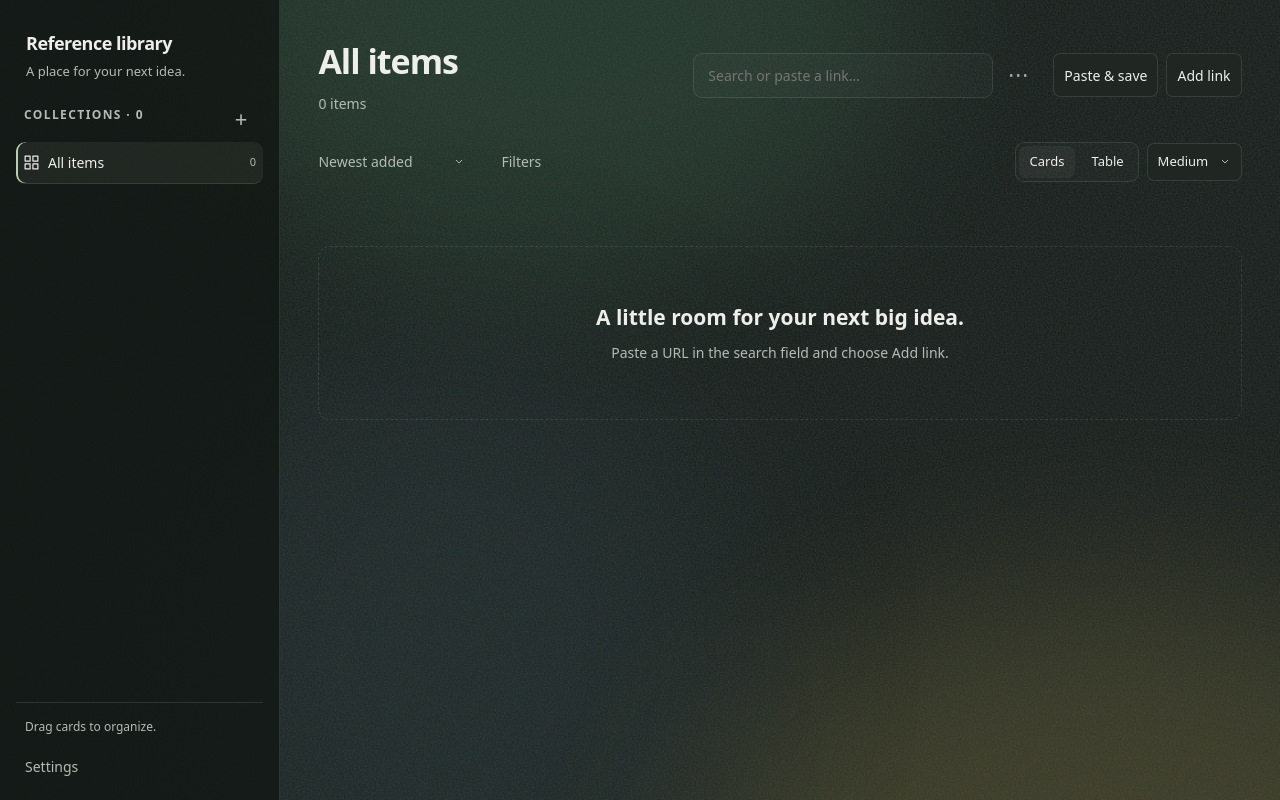
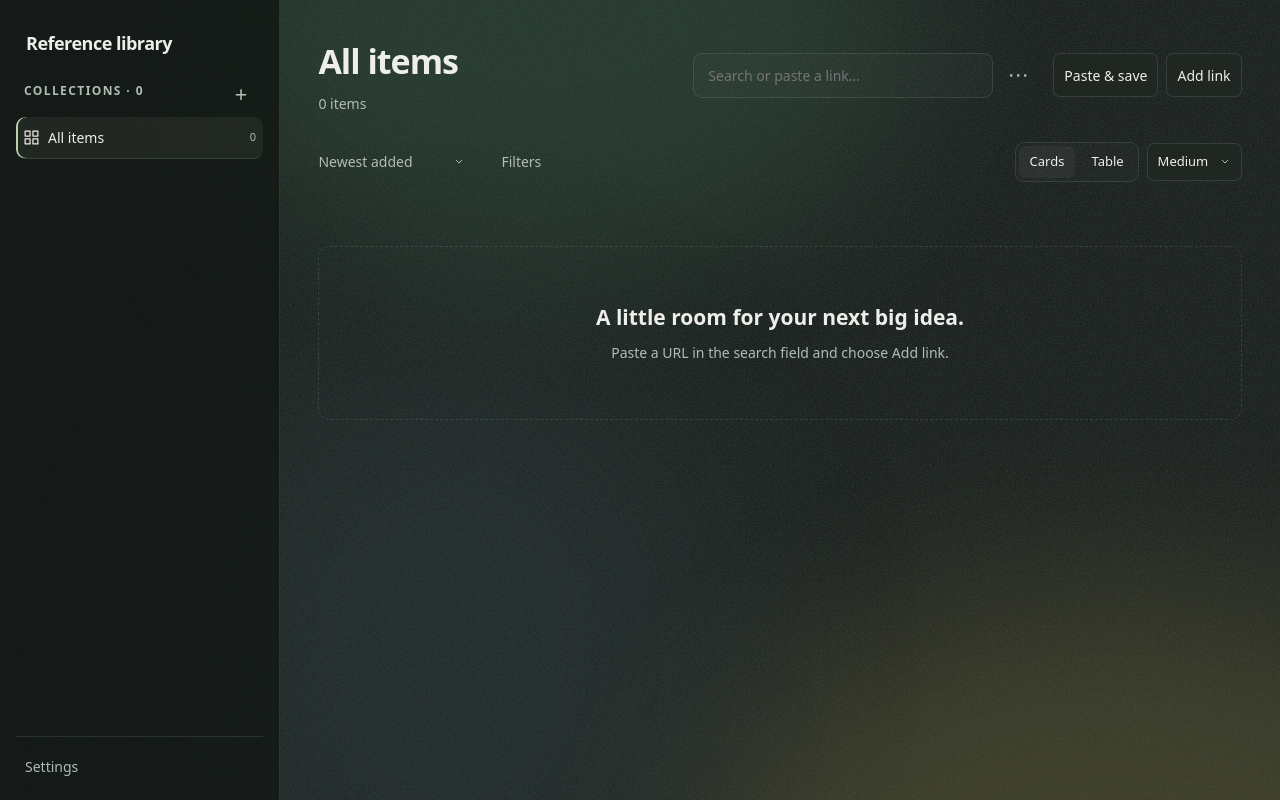
Before and after one commit to evrenucar/inntake-site, a plain HTML site: page app/index.html in a window 1280 px wide. Drawn offline with Linux system fonts and the light colour scheme.

Commit message:
Remove sidebar tagline and drag hint

```diff
--- a/app/index.html
+++ b/app/index.html
@@ -829,13 +829,13 @@ body.compact-navigation .ambient div { width: 120vw; }
   <div class="library-layout">
   <aside id="library-sidebar" aria-label="Library navigation">
     <div id="navigation-divider" role="separator" aria-label="Resize collections sidebar" aria-orientation="vertical" tabindex="0"></div>
-    <a class="library-brand" href="../">Reference library<span>A place for your next idea.</span></a>
+    <a class="library-brand" href="../">Reference library</a>
     <div class="sidebar-heading"><h2 id="collection-list-title">Collections</h2><button id="collection-new" aria-label="New collection" title="New collection">+</button></div>
     <div id="collection-all"></div>
     <nav id="collection-tree" aria-label="Collections and subcollections"></nav>
     <nav id="shared-collections" aria-label="Shared collections" hidden></nav>
     <div id="remove-drop" data-drop-remove="true" hidden>Remove from this collection<span>Keep the item in your library</span></div>
-    <div class="sidebar-footer"><p title="Option / Alt keeps both memberships. Drop onto All items to remove from the current collection.">Drag cards to organize.</p><button id="settings-open"><svg class="work-glyph" viewBox="0 0 20 20" fill="none" stroke="currentColor" stroke-width="2" shape-rendering="crispEdges" aria-hidden="true"><path d="M3 5h14 M3 10h14 M3 15h14 M7 3v4 M13 8v4 M8 13v4"/></svg>Settings</button></div>
+    <div class="sidebar-footer"><button id="settings-open"><svg class="work-glyph" viewBox="0 0 20 20" fill="none" stroke="currentColor" stroke-width="2" shape-rendering="crispEdges" aria-hidden="true"><path d="M3 5h14 M3 10h14 M3 15h14 M7 3v4 M13 8v4 M8 13v4"/></svg>Settings</button></div>
   </aside>
   <main>
     <header>
--- a/app/sw.js
+++ b/app/sw.js
@@ -1,6 +1,6 @@
 const scope = new URL(self.registration.scope);
 const cachePrefix = 'inntake-library-shell:' + scope.href + ':';
-const cacheName = cachePrefix + 'viewer-d422eb9a2b0b3012';
+const cacheName = cachePrefix + 'viewer-ce1de162b0c0c8c3';
 const files = ['index.html', 'navigation.css', 'navigation.js', 'app.js', 'viewer.js', 'viewer-storage.js', 'browser-store.js', 'github-codec.js', 'github-sync.js', 'github-schedule.js', 'github-ui.js', 'github-mounts.js', 'playlist-requests.js', 'lucide-icons.json',
   'manifest.webmanifest', 'icon-192.png', 'icon-512.png'];
 const shell = new Set(files.map(path => new URL(path,scope).href));
```
